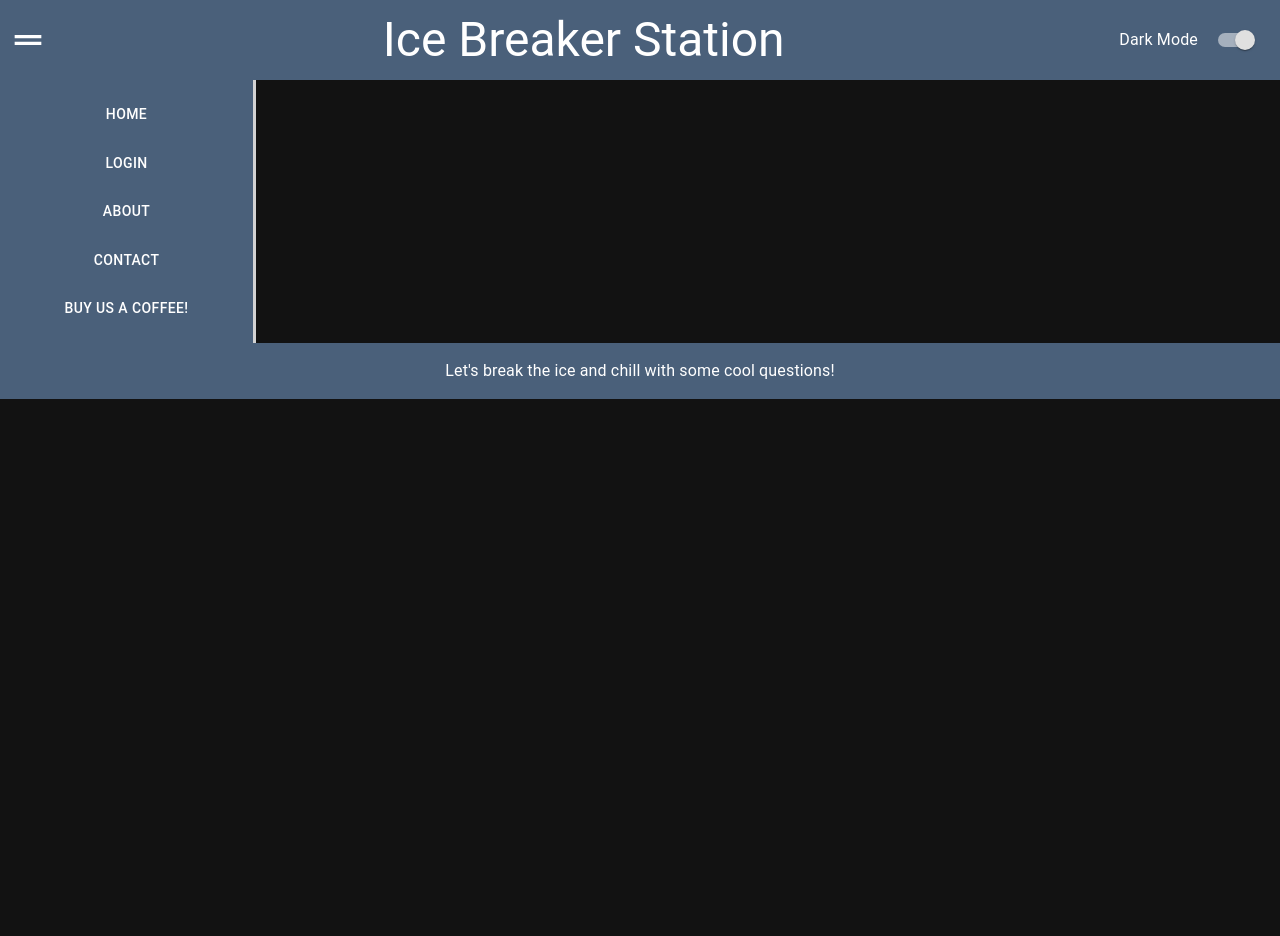
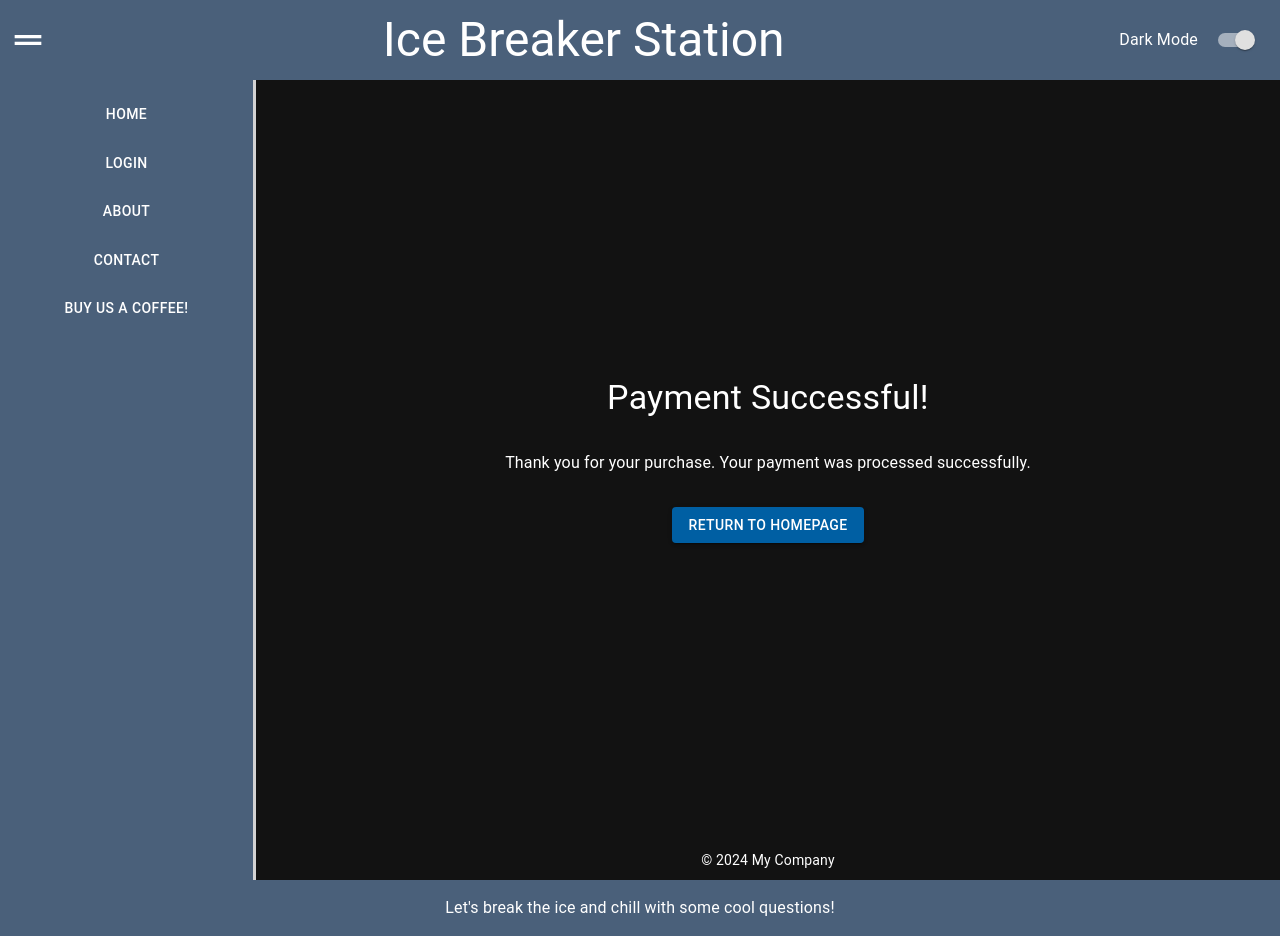
Before and after one commit to valyastriz/Breakin-The-Ice, a React (Create React App) app in the folder client/: page /success in a window 1280 px wide. Before the commit the page ends 800 px from the top, so only its background shows below. Built offline with nearby package versions, Linux system fonts and the light colour scheme.

Commit message:
fixed typo to make sure the app.sjx route to success page correctly

```diff
--- a/client/src/App.jsx
+++ b/client/src/App.jsx
@@ -53,7 +53,7 @@ function App() {
                 <Route path="/login" element={<Login setThemeMode={setThemeMode}/>} />
                 <Route path="/signup" element={<SignUp setThemeMode={setThemeMode}/>} />
                 <Route path="/bingo" element={<Bingo setThemeMode={setThemeMode}/>} />
-                <Route path="/sucess" element={<Success setThemeMode={setThemeMode}/>} />
+                <Route path="/success" element={<Success setThemeMode={setThemeMode}/>} />
               </Routes>
             </Box>
           </Box>
--- a/client/src/pages/Success.jsx
+++ b/client/src/pages/Success.jsx
@@ -14,9 +14,17 @@ const Success = () => {
       sx={{
         display: 'flex',
         flexDirection: 'column',
+        minHeight: '100vh', // Ensure it takes up the full viewport height
+      }}
+    >
+      {/* Main content */}
+      <Box
+        sx={{
+          flexGrow: 1,  // Allow this section to grow and take up available space
+          display: 'flex',
+          flexDirection: 'column',
           alignItems: 'center',
-        justifyContent: 'center',
-        height: '100vh',
+          justifyContent: 'center', // Center the content vertically and horizontally
           padding: '20px',
         }}
       >
@@ -34,6 +42,19 @@ const Success = () => {
           Return to Homepage
         </Button>
       </Box>
+
+      {/* Footer */}
+      <Box
+        component="footer"
+        sx={{
+          textAlign: 'center',
+          padding: '10px',
+          width: '100%',
+        }}
+      >
+        <Typography variant="body2">© 2024 My Company</Typography>
+      </Box>
+    </Box>
   );
 };
 
```
Lines whose indentation alone changed are shown as unchanged.
